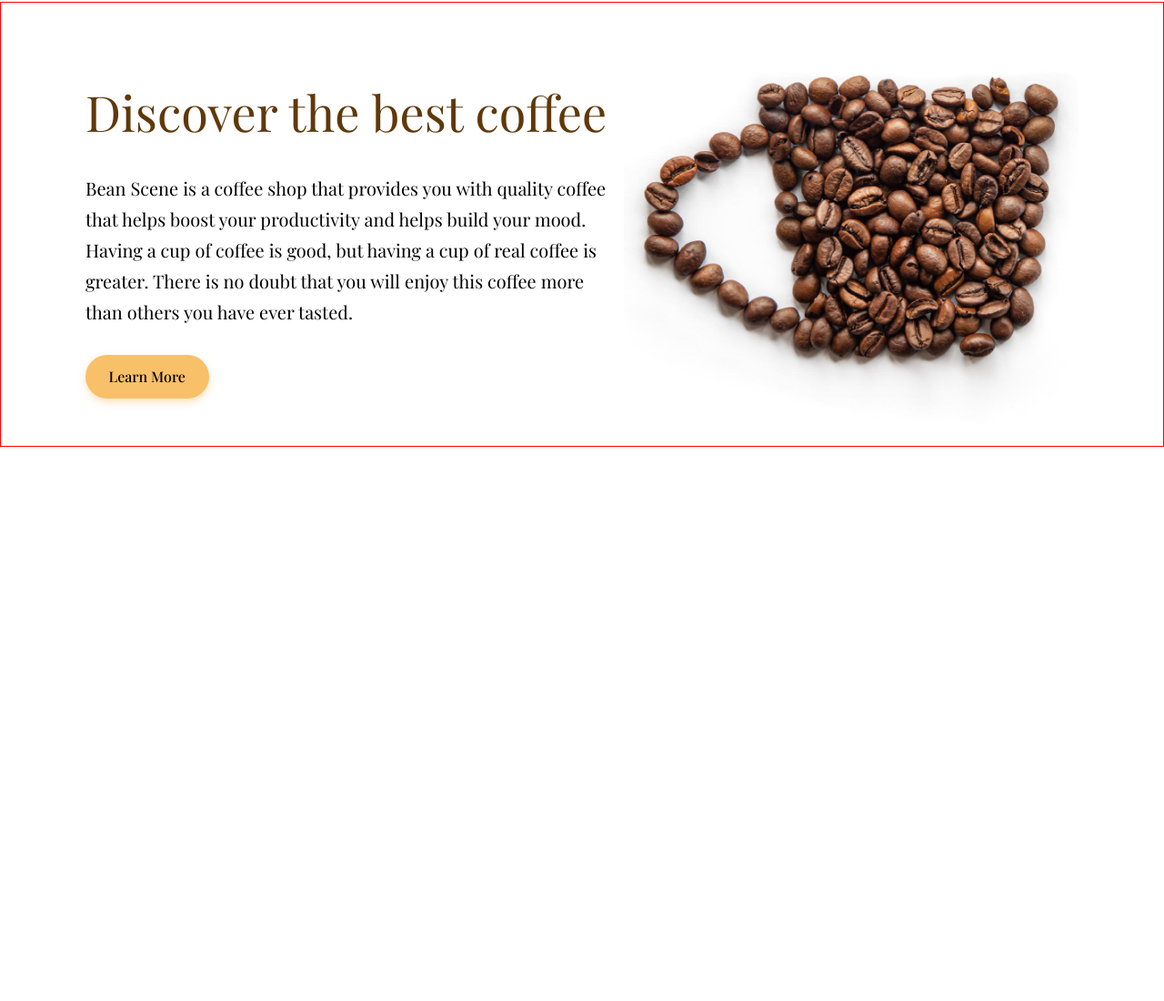
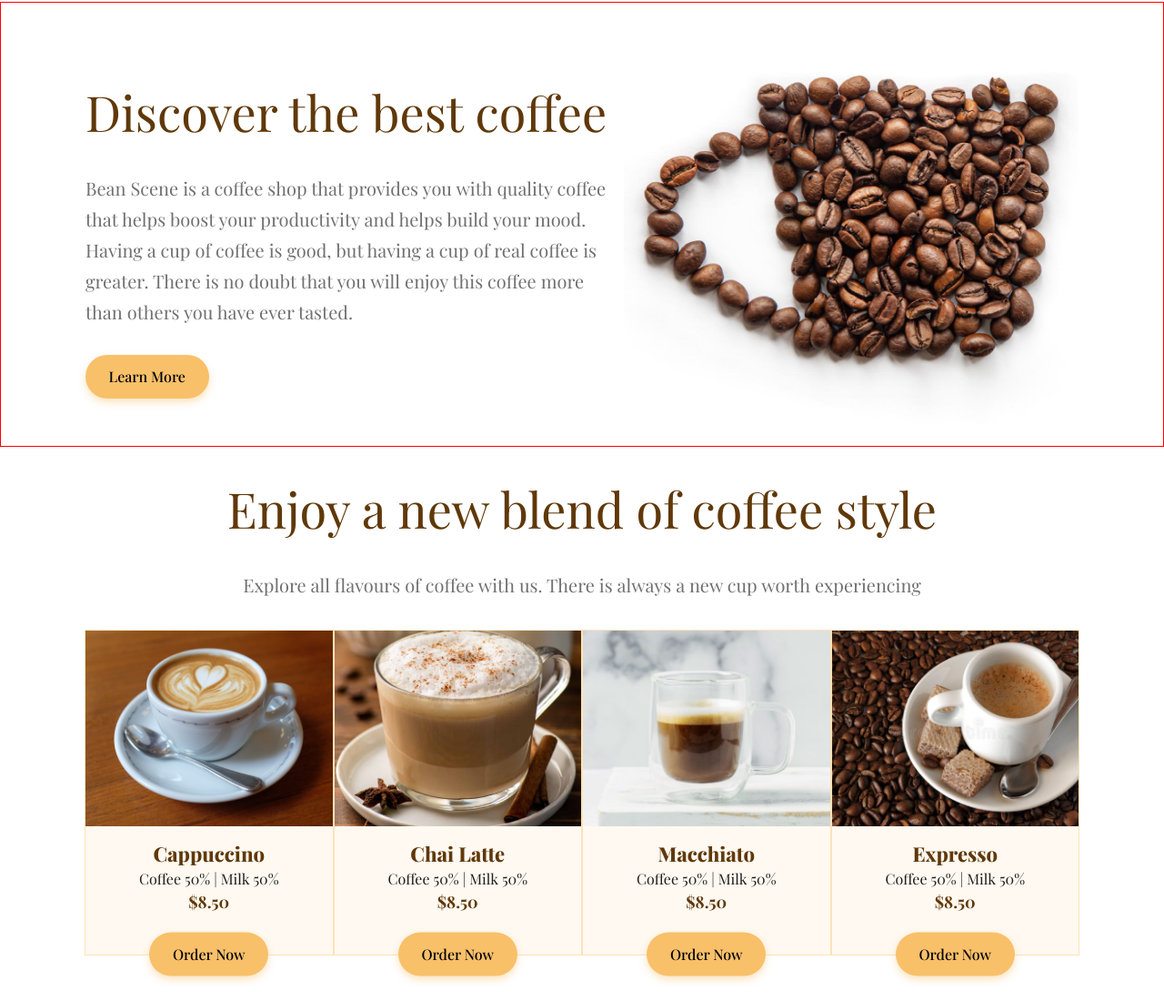
Before and after one commit to Saveliy113/coffee_bean, a website built with webpack: page src/index.html in a window 1280 px wide. Shown: the part 848-1948 px from the top of the page at 91% size. Before the commit the page ends 1339 px from the top, so only its background shows below. Built offline with nearby package versions, Linux system fonts and the light colour scheme.

Commit message:
Created enjoy section

```diff
--- a/src/index.html
+++ b/src/index.html
@@ -51,7 +51,7 @@
       <section id="discover">
         <div class="container">
           <div class="discover_text">
-            <h1>Discover the best coffee</h1>
+            <h1 class="section_heading">Discover the best coffee</h1>
             <p class="paragraph">
               Bean Scene is a coffee shop that provides you with quality coffee
               that helps boost your productivity and helps build your mood.
@@ -66,6 +66,46 @@
           </div>
         </div>
       </section>
+
+      <section id="enjoy">
+        <div class="container">
+          <h1 class="section_heading">Enjoy a new blend of coffee style</h1>
+          <p class="paragraph">
+            Explore all flavours of coffee with us. There is always a new cup
+            worth experiencing
+          </p>
+          <div class="enjoy_content">
+            <div class="enjoy_content-item">
+              <img src="./assets/images/cappuccino.png" alt="Cappuccino" />
+              <h3>Cappuccino</h3>
+              <p>Coffee 50% | Milk 50%</p>
+              <h4>$8.50</h4>
+              <a class="section_button" href="#">Order Now</a>
+            </div>
+            <div class="enjoy_content-item">
+              <img src="./assets/images/latte.png" alt="Chai Latte" />
+              <h3>Chai Latte</h3>
+              <p>Coffee 50% | Milk 50%</p>
+              <h4>$8.50</h4>
+              <a class="section_button" href="#">Order Now</a>
+            </div>
+            <div class="enjoy_content-item">
+              <img src="./assets/images/macchiato.png" alt="Macchiato" />
+              <h3>Macchiato</h3>
+              <p>Coffee 50% | Milk 50%</p>
+              <h4>$8.50</h4>
+              <a class="section_button" href="#">Order Now</a>
+            </div>
+            <div class="enjoy_content-item">
+              <img src="./assets/images/expresso.png" alt="Expresso" />
+              <h3>Expresso</h3>
+              <p>Coffee 50% | Milk 50%</p>
+              <h4>$8.50</h4>
+              <a class="section_button" href="#">Order Now</a>
+            </div>
+          </div>
+        </div>
+      </section>
     </main>
   </body>
 </html>
--- a/src/index.js
+++ b/src/index.js
@@ -1,3 +1,4 @@
 import "./index.scss";
 import "./styles/mainScreen.scss";
 import "./styles/discover.scss";
+import "./styles/enjoy.scss";
--- a/src/index.scss
+++ b/src/index.scss
@@ -55,7 +55,13 @@
 }
 
 .paragraph {
+  color: #707070;
   font-size: 1.25rem;
   font-weight: 400;
   line-height: 2.125rem;
 }
+
+.section_heading {
+  font-size: 3.375rem;
+  color: #603809;
+}
--- a/src/styles/discover.scss
+++ b/src/styles/discover.scss
@@ -9,11 +9,6 @@
     > .discover_text {
       max-width: 585px;
 
-      > h1 {
-        font-size: 3.375rem;
-        color: #603809;
-      }
-
       > p {
         margin-bottom: 1.875rem;
       }
--- /dev/null
+++ b/src/styles/enjoy.scss
@@ -0,0 +1,48 @@
+#enjoy {
+  text-align: center;
+
+  > .container {
+    > .enjoy_content {
+      margin-top: 2rem;
+      display: flex;
+      justify-content: space-between;
+
+      > .enjoy_content-item {
+        width: 280px;
+        margin-bottom: 50px;
+        background-color: #fff9f1;
+        border: 1px solid rgba(#f9c06a, 0.42);
+
+        > img {
+          width: 100%;
+        }
+
+        > h3,
+        > h4 {
+          color: #603809;
+        }
+
+        > h3 {
+          font-size: 1.375rem;
+          margin-top: 0.9rem;
+          font-weight: 800;
+        }
+
+        > h4 {
+          font-size: 1.125rem;
+          font-weight: bold;
+        }
+        > p {
+          color: #1e1e1e;
+          margin: 0.35rem 0;
+          font-size: 1rem;
+        }
+
+        > .section_button {
+          margin: 0 auto;
+          transform: translateY(50%);
+        }
+      }
+    }
+  }
+}
```
Also changed, not shown: src/assets/images/cappuccino.png (added), src/assets/images/expresso.png (added), src/assets/images/latte.png (added), src/assets/images/macchiato.png (added).
